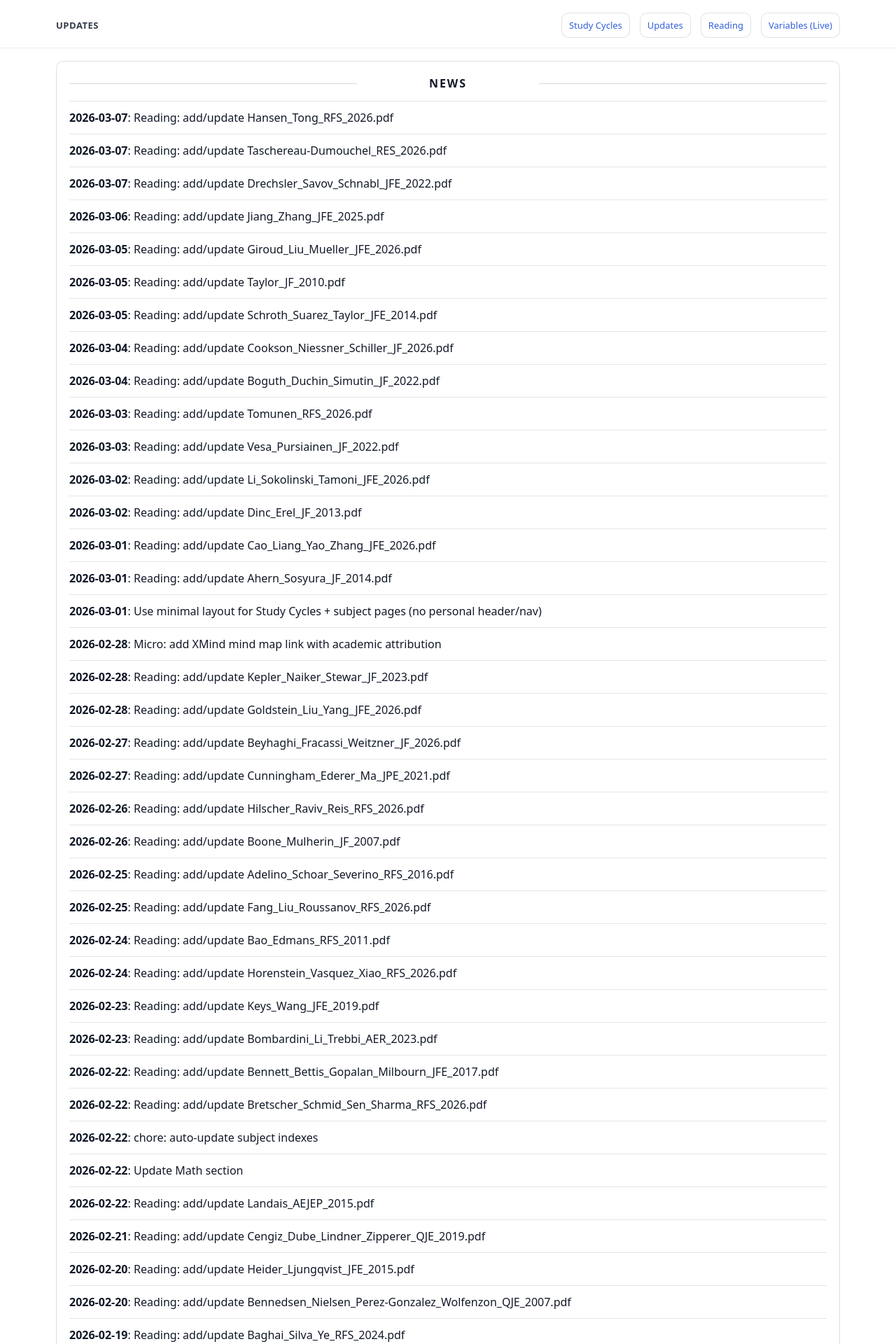
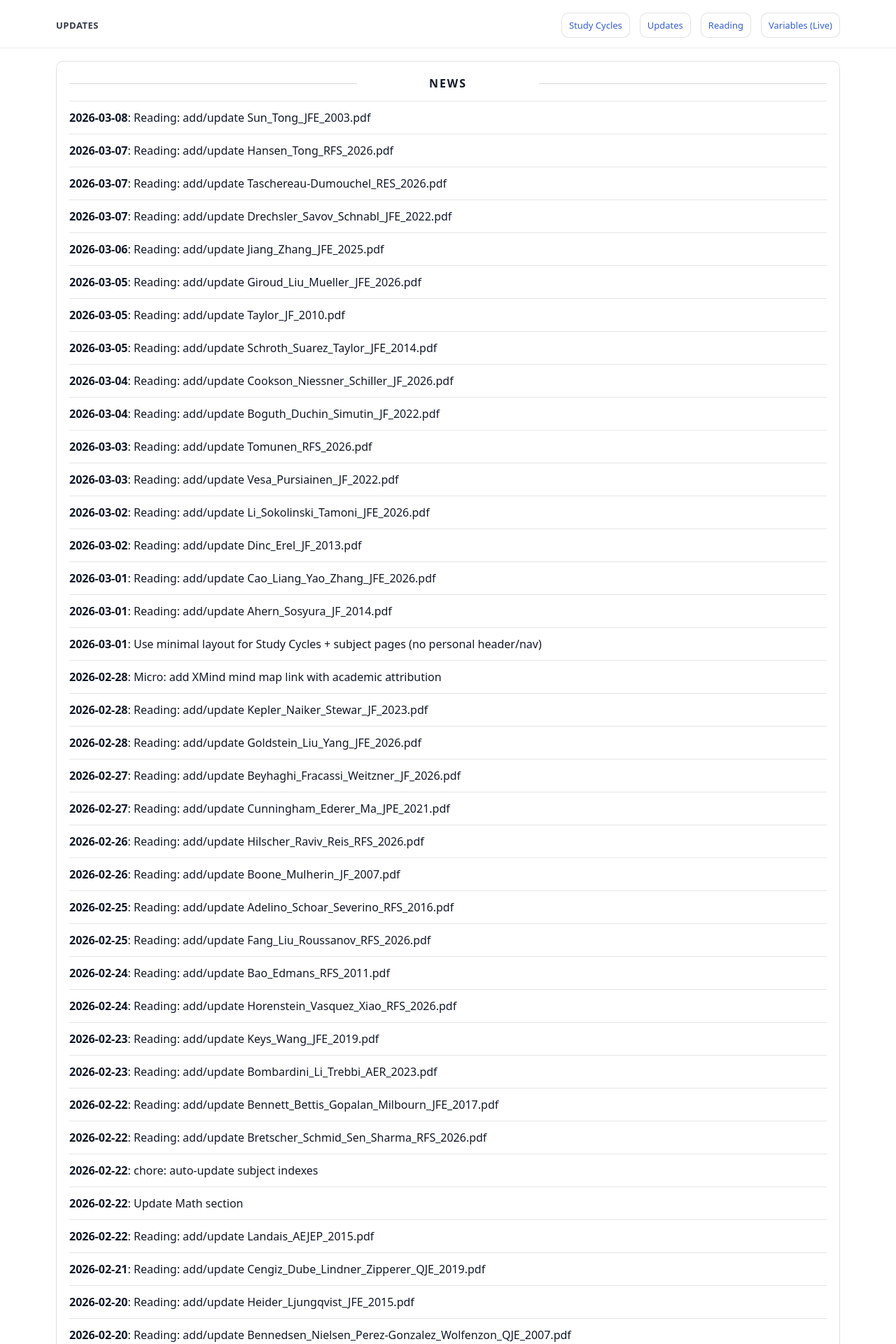
Before and after one commit to yaxinzn/study-archive, a Jekyll site: the page built from updates/index.md, in a window 1280 px wide. Shown: the top 1920 px of the page at 70% size. Built offline with Jekyll 4.4.1, drawn with Linux system fonts in a browser that asks for light colours; some of the changed text lies outside the part shown.

Commit message:
chore: update NEWS feed

```diff
--- a/_data/news.yml
+++ b/_data/news.yml
@@ -1,4 +1,7 @@
 # Auto-generated update history (sorted newest -> oldest). Do not edit manually.
+- ts: "1772971891"
+  date: "2026-03-08"
+  title: "Reading: add/update Sun_Tong_JFE_2003.pdf"
 - ts: "1772880116"
   date: "2026-03-07"
   title: "Reading: add/update Hansen_Tong_RFS_2026.pdf"
```
